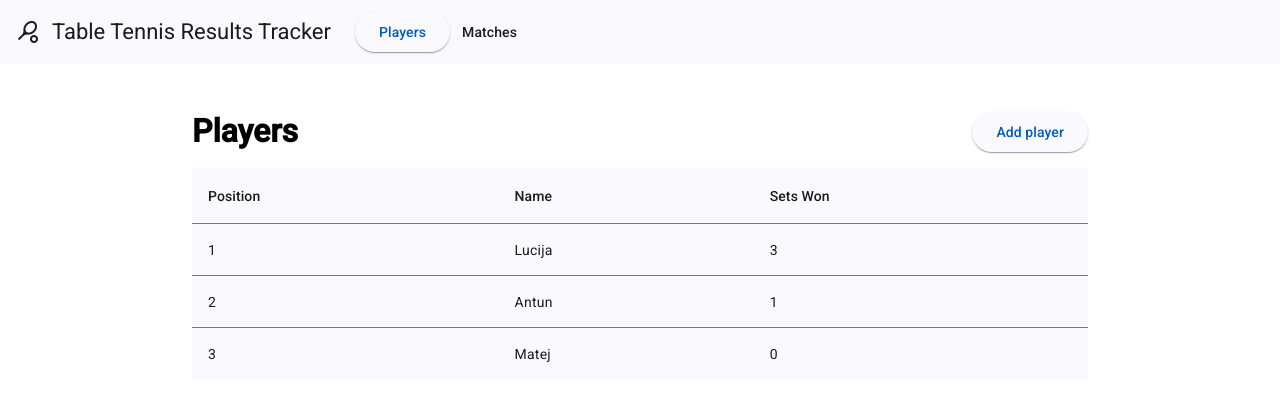
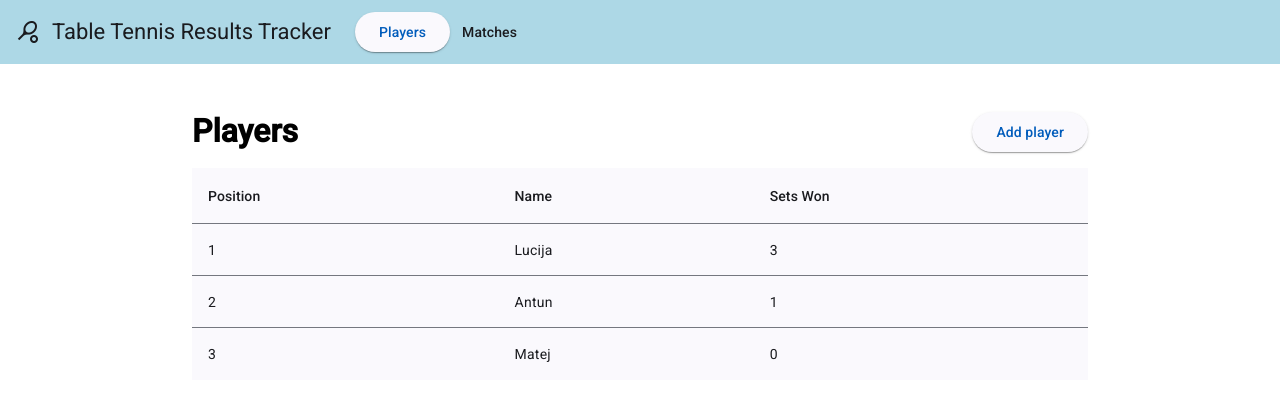
Before and after one commit to matejb6/table-tennis-results-tracker, an Angular app: page /players in a window 1280 px wide. Shown: the top 400 px of the page. Built offline with nearby package versions, Linux system fonts and the light colour scheme.

Commit message:
Add toolbar color

```diff
--- a/src/theme.scss
+++ b/src/theme.scss
@@ -1,4 +1,5 @@
 // App theme definition, app wide look and feel
+@use '@angular/material' as mat;
 
 main {
   padding-bottom: 24px;
@@ -9,3 +10,12 @@ app-players-page {
   display: block;
   margin: 48px 15% 24px 15%;
 }
+
+// Customize the entire app. Change :root to your selector if you want to scope the styles.
+:root {
+  @include mat.toolbar-overrides(
+    (
+      container-background-color: lightblue
+    )
+  );
+}
```
